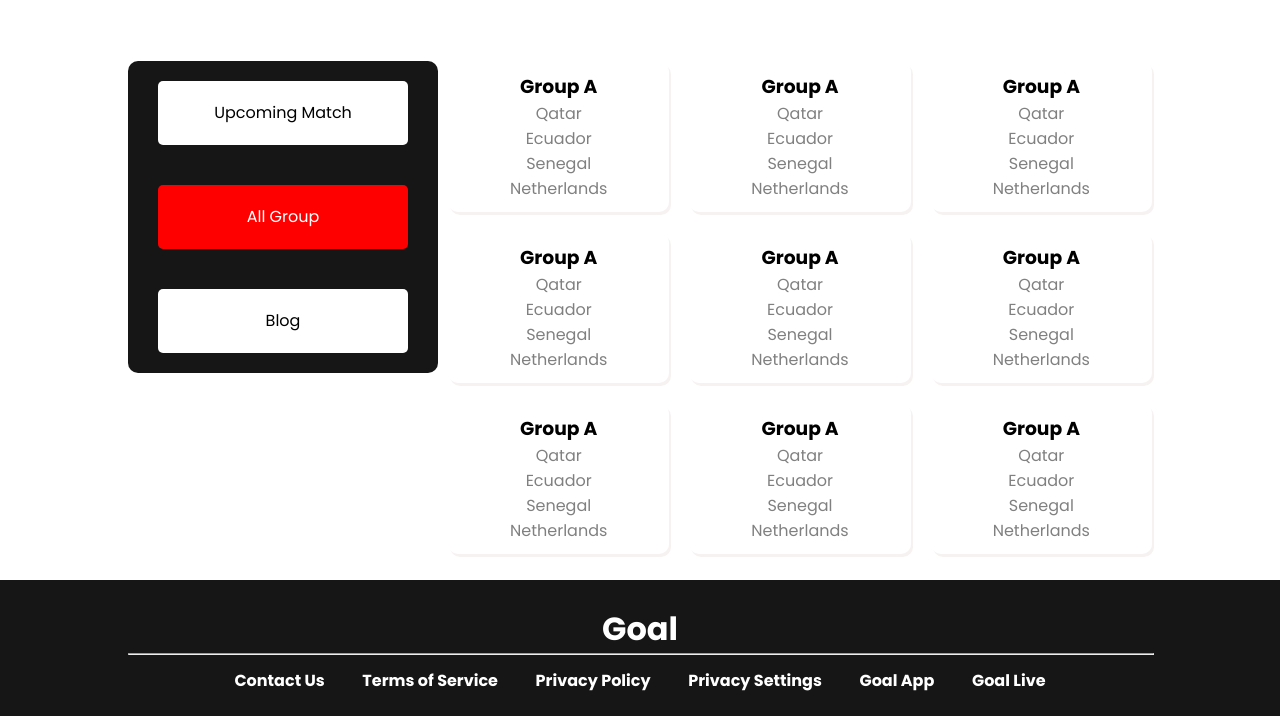
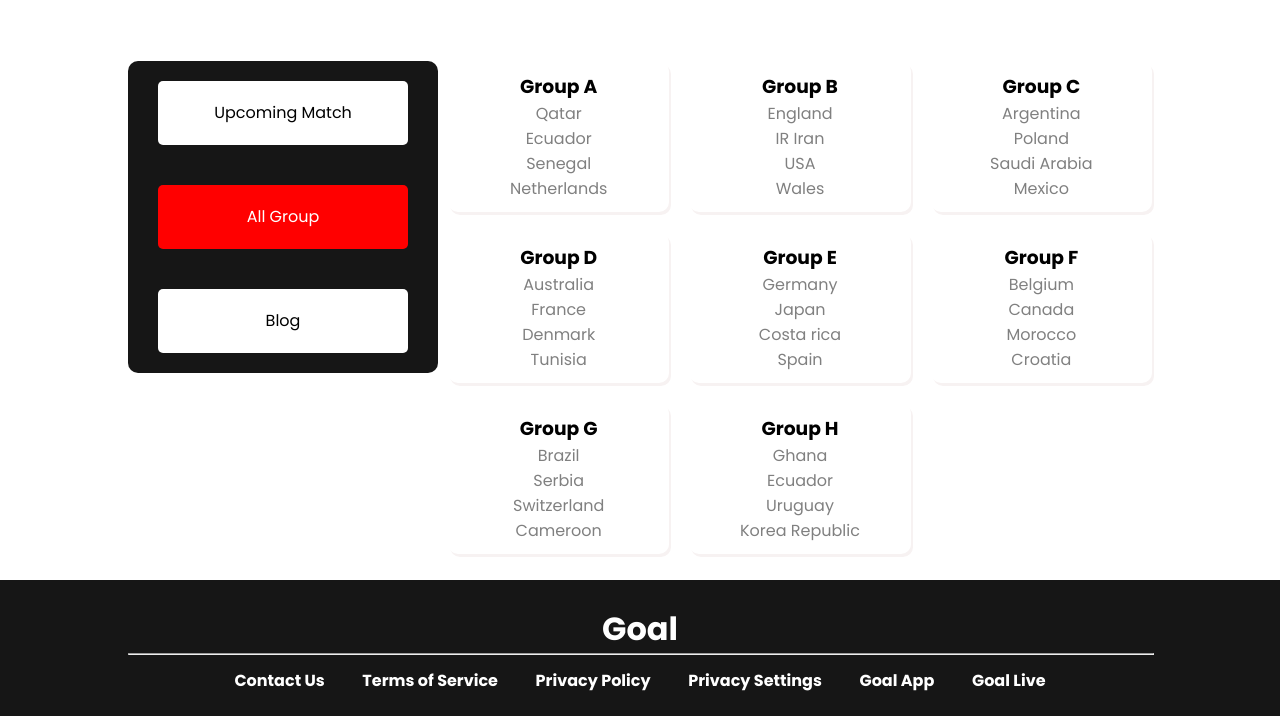
Before and after one commit to mdmurshedali/PHERO_Assignment_2_world_Cup, a plain HTML site: page all_group.html in a window 1280 px wide. Shown: the part 469-1185 px from the top of the page. Drawn offline with Linux system fonts and the light colour scheme.

Commit message:
Final_almost_

```diff
--- a/all_group.html
+++ b/all_group.html
@@ -56,91 +56,81 @@
                     <div class="article">
                         <div class="blog_image">
                             <div class="article_fixture">
-                                <h3> Group A </h3>
-                                <p>Qatar </p>
-                                <p>Ecuador</p>
-                                <p>Senegal</p>
-                                <p>Netherlands</p>
+                                <h3> Group B </h3>
+                                <p>England</p>
+                                <p> IR Iran</p>
+                                <p>USA</p>
+                                <p>Wales</p>
                             </div>
                         </div>
                     </div>
                     <div class="article">
                         <div class="blog_image">
                             <div class="article_fixture">
-                                <h3> Group A </h3>
-                                <p>Qatar </p>
-                                <p>Ecuador</p>
-                                <p>Senegal</p>
-                                <p>Netherlands</p>
+                                <h3> Group C </h3>
+                                <p>Argentina</p>
+                                <p>Poland</p>
+                                <p>Saudi Arabia</p>
+                                <p>Mexico</p>
                             </div>
                         </div>
                     </div>
                     <div class="article">
                         <div class="blog_image">
                             <div class="article_fixture">
-                                <h3> Group A </h3>
-                                <p>Qatar </p>
-                                <p>Ecuador</p>
-                                <p>Senegal</p>
-                                <p>Netherlands</p>
+                                <h3> Group D </h3>
+                                <p>Australia</p>
+                                <p>France</p>
+                                <p>Denmark</p>
+                                <p>Tunisia</p>
                             </div>
                         </div>
                     </div>
                     <div class="article">
                         <div class="blog_image">
                             <div class="article_fixture">
-                                <h3> Group A </h3>
-                                <p>Qatar </p>
-                                <p>Ecuador</p>
-                                <p>Senegal</p>
-                                <p>Netherlands</p>
+                                <h3> Group E </h3>
+                                <p>Germany</p>
+                                <p>Japan</p>
+                                <p>Costa rica</p>
+                                <p>Spain</p>
                             </div>
                         </div>
                     </div>
                     <div class="article">
                         <div class="blog_image">
                             <div class="article_fixture">
-                                <h3> Group A </h3>
-                                <p>Qatar </p>
-                                <p>Ecuador</p>
-                                <p>Senegal</p>
-                                <p>Netherlands</p>
+                                <h3> Group F </h3>
+                                <p>Belgium</p>
+                                <p>Canada</p>
+                                <p>Morocco</p>
+                                <p>Croatia</p>
                             </div>
                         </div>
                     </div>
                     <div class="article">
                         <div class="blog_image">
                             <div class="article_fixture">
-                                <h3> Group A </h3>
-                                <p>Qatar </p>
-                                <p>Ecuador</p>
-                                <p>Senegal</p>
-                                <p>Netherlands</p>
+                                <h3> Group G </h3>
+                                <p>Brazil</p>
+                                <p>Serbia</p>
+                                <p> Switzerland</p>
+                                <p>Cameroon</p>
                             </div>
                         </div>
                     </div>
                     <div class="article">
                         <div class="blog_image">
                             <div class="article_fixture">
-                                <h3> Group A </h3>
-                                <p>Qatar </p>
+                                <h3> Group H </h3>
+                                <p>Ghana </p>
                                 <p>Ecuador</p>
-                                <p>Senegal</p>
-                                <p>Netherlands</p>
+                                <p> Uruguay</p>
+                                <p> Korea Republic </p>
                             </div>
                         </div>
                     </div>
-                    <div class="article">
-                        <div class="blog_image">
-                            <div class="article_fixture">
-                                <h3> Group A </h3>
-                                <p>Qatar </p>
-                                <p>Ecuador</p>
-                                <p>Senegal</p>
-                                <p>Netherlands</p>
-                            </div>
-                        </div>
-                    </div>
+
 
                 </div>
 
```
